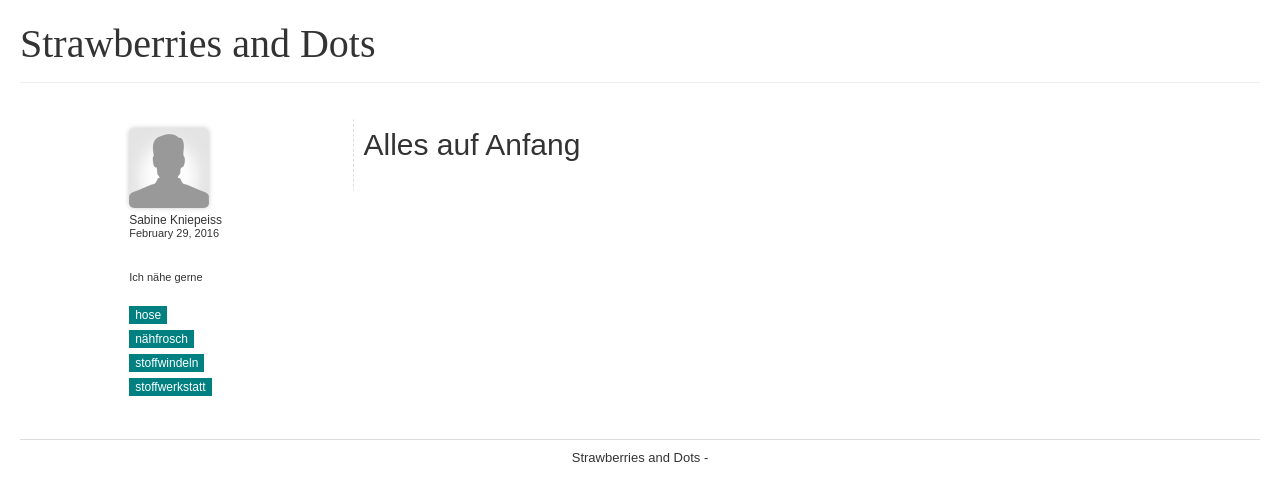
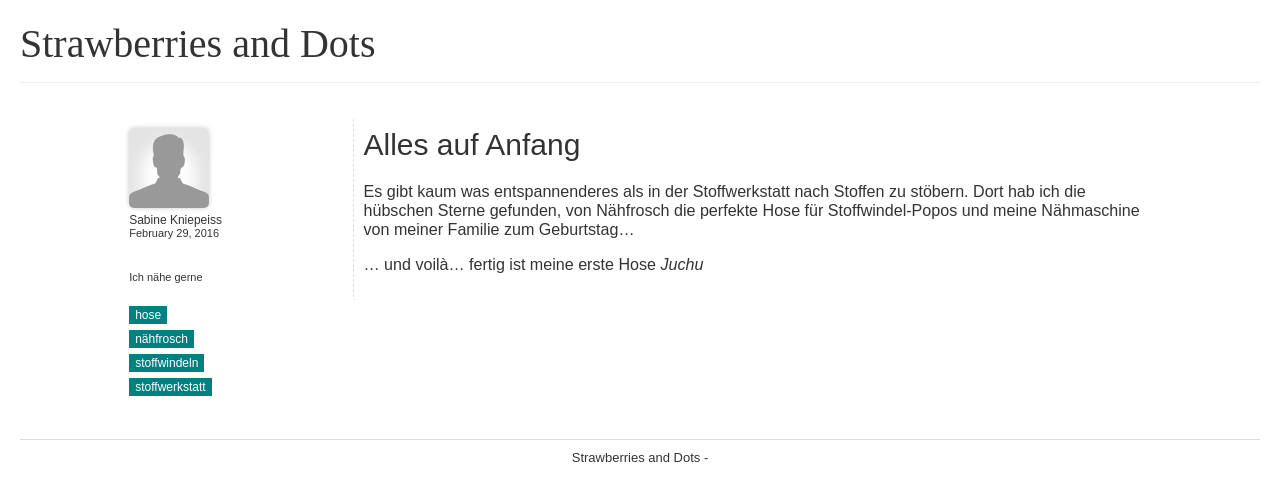
Before and after one commit to binekbine/strawberriesanddots, a Jekyll site: the page built from _posts/2016-02-29-alles-auf-anfang.markdown, in a window 1280 px wide. Shown: the top 501 px of the page. Built offline with Jekyll 4.4.1, drawn with Linux system fonts in a browser that asks for light colours; some web fonts are replaced.

Commit message:
/ ‘_posts/2016-02-29-alles-auf-anfang.markdown’

```diff
--- a/_posts/2016-02-29-alles-auf-anfang.markdown
+++ b/_posts/2016-02-29-alles-auf-anfang.markdown
@@ -3,6 +3,11 @@ title: Alles auf Anfang
 layout: blog
 category: blog
 tags: [hose, nähfrosch, stoffwindeln, stoffwerkstatt]
-summary: Eine Hose für den Kleinen
+summary: Eine Hose für den Stoffwindel-Popo
 image: /images/blog/Anfang2.jpg
 ---
+
+
+ Es gibt kaum was entspannenderes als in der Stoffwerkstatt nach Stoffen zu stöbern. Dort hab ich die hübschen Sterne gefunden, von Nähfrosch die perfekte Hose für Stoffwindel-Popos und meine Nähmaschine von meiner Familie zum Geburtstag...
+
+... und voilà... fertig ist meine erste Hose *Juchu*
```
